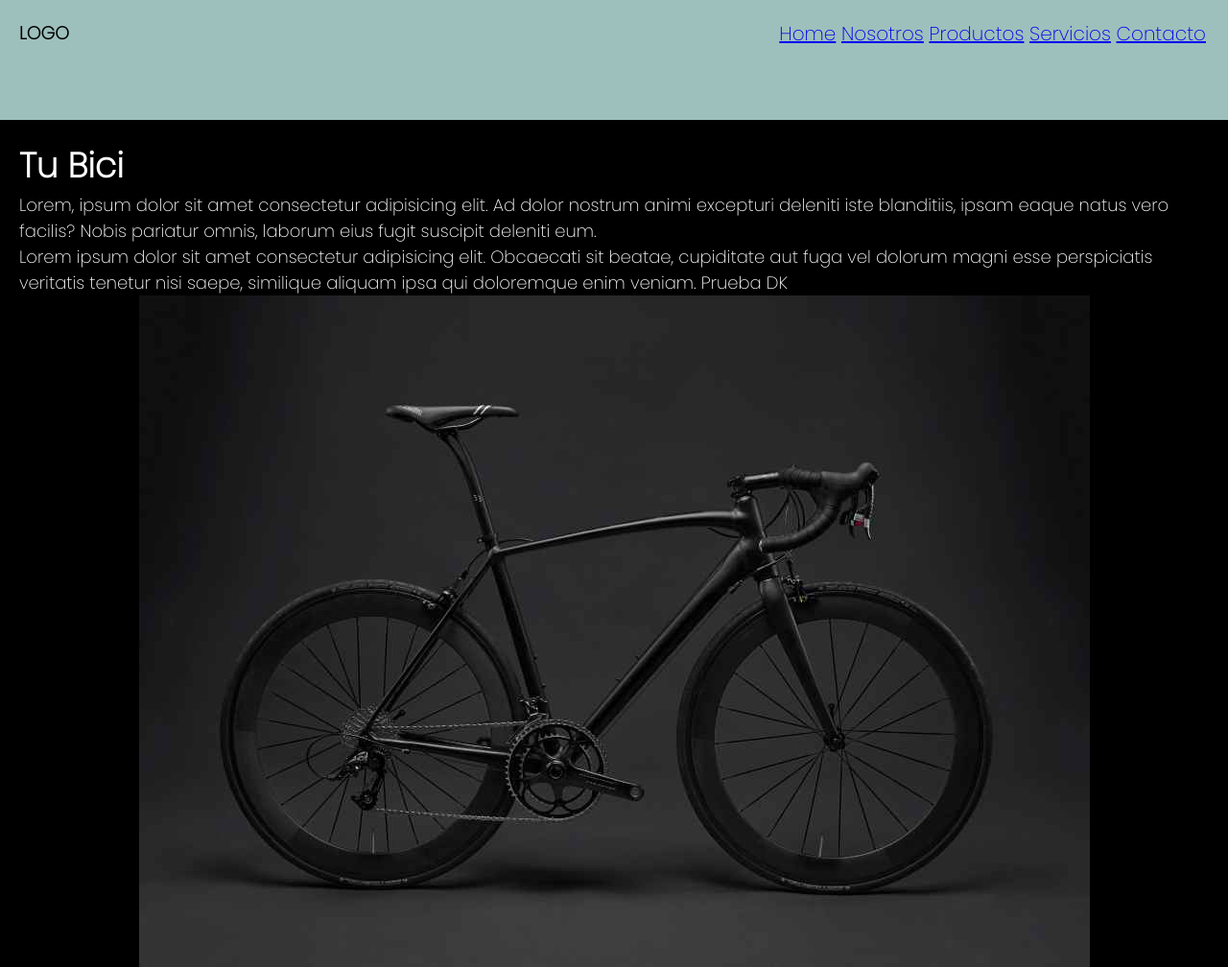
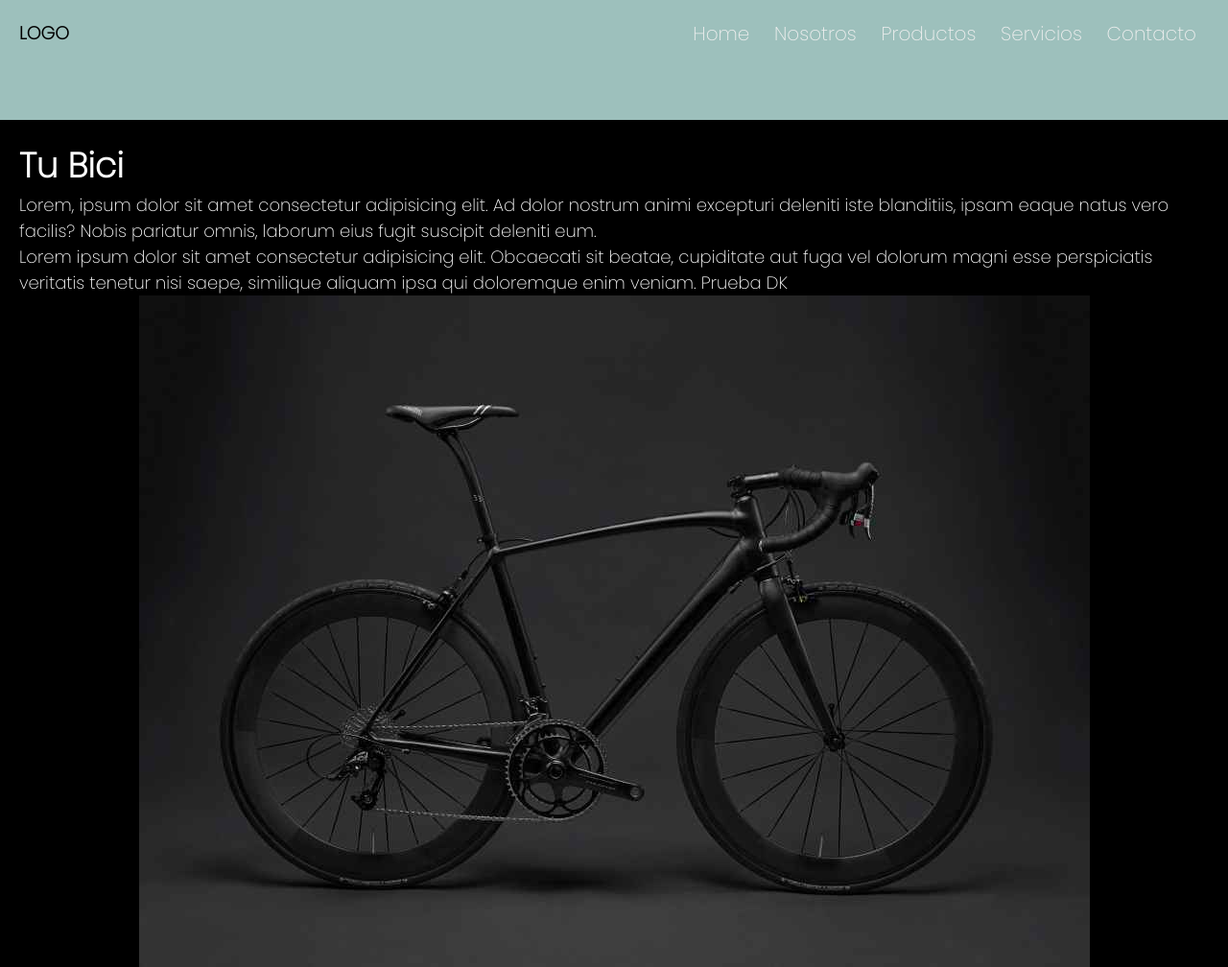
Before and after one commit to DamianKakazu/coderhouse-39215, a plain HTML site: page index.html in a window 1280 px wide. Shown: the top 1008 px of the page at 96% size. Drawn offline with Linux system fonts and the light colour scheme.

Commit message:
Se empieza agregando animación a la navegación del Menu del Header

```diff
--- a/css/style.css
+++ b/css/style.css
@@ -93,6 +93,31 @@ footer{
 .headerContainer__navigation li{
     display:inline;
 }
+
+.headerContainer__navigation a{
+    position: relative;
+    cursor: pointer;
+    color: #eee;
+    padding: 8px 10px;
+    text-decoration: none;
+}
+
+.headerContainer__navigation a:before{
+    content: '';
+    position: absolute;
+    left: 0;
+    bottom:0;
+    width: 0;
+    height: 3px;
+    background-color: #eee;
+
+    transition: width .5s;
+}
+
+.headerContainer__navigation a:hover:before{
+    width: 100%;
+}
+
 /* Fin - Estilos Header */
 
 
@@ -144,6 +169,8 @@ footer{
     border-radius: 8px;
 
 }
+
+
 /* CSS - Página Galeria */
 
 
```
